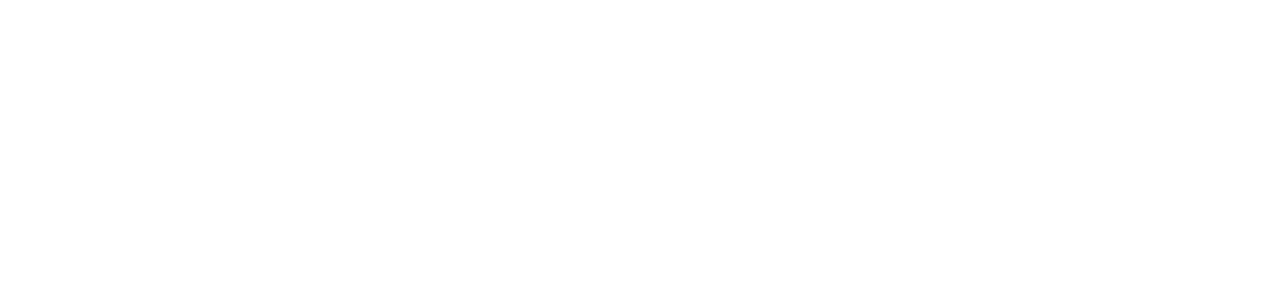
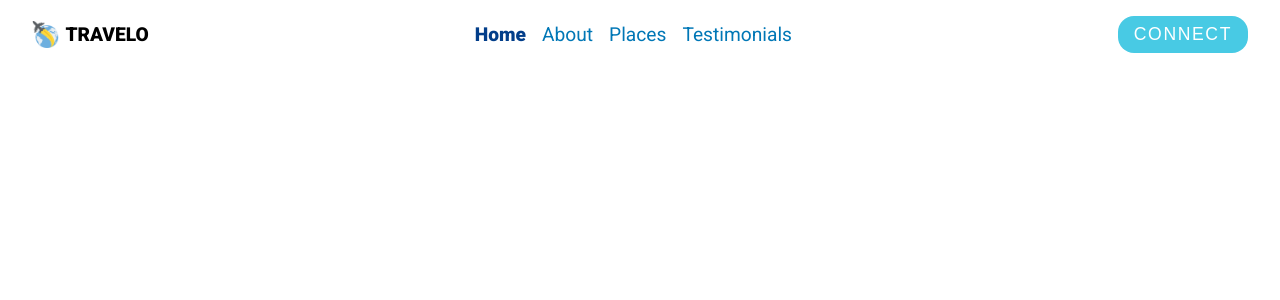
Before and after one commit to GabrielLSobreira/travelo, a Next.js app: page / in a window 1280 px wide. Shown: the top 300 px of the page. Built offline with nearby package versions, Linux system fonts and the light colour scheme.

Commit message:
feat(components): create navbar

```diff
--- /dev/null
+++ b/src/components/Navbar/index.tsx
@@ -0,0 +1,32 @@
+import { Nav } from './styles';
+
+export default function Navbar() {
+  return (
+    <>
+      <Nav>
+        <div className="brand">
+          <div className="container">
+            <img src="/assets/logo.png" alt="Travelo Logo" />
+            Travelo
+          </div>
+          <div className="toggle"></div>
+        </div>
+        <ul>
+          <li>
+            <a href="#home">Home</a>
+          </li>
+          <li>
+            <a href="#about">About</a>
+          </li>
+          <li>
+            <a href="#recommend">Places</a>
+          </li>
+          <li>
+            <a href="#testimonials">Testimonials</a>
+          </li>
+        </ul>
+        <button>Connect</button>
+      </Nav>
+    </>
+  );
+}
--- /dev/null
+++ b/src/components/Navbar/styles.ts
@@ -0,0 +1,61 @@
+import styled from 'styled-components';
+
+export const Nav = styled.nav`
+  display: flex;
+  justify-content: space-between;
+  align-items: center;
+
+  .brand {
+    .container {
+      cursor: pointer;
+      display: flex;
+      justify-content: center;
+      align-items: center;
+      gap: 0 0.4rem;
+      font-size: 1.2rem;
+      font-weight: 900;
+      text-transform: uppercase;
+    }
+
+    .toggle {
+      display: none;
+    }
+  }
+
+  ul {
+    display: flex;
+    gap: 1rem;
+
+    li {
+      a {
+        color: #0077b6;
+        font-size: 1.2rem;
+        transition: 0s ease-in-out;
+        &:hover {
+          color: #023e8a;
+        }
+      }
+      &:first-of-type {
+        a {
+          color: #023e8a;
+          font-weight: 900;
+        }
+      }
+    }
+  }
+
+  button {
+    padding: 0.5rem 1rem;
+    border-radius: 1rem;
+    border: none;
+    color: white;
+    background-color: #48cae4;
+    text-transform: uppercase;
+    font-size: 1.1rem;
+    letter-spacing: 0.1rem;
+    transition: 0.3s ease-in-out;
+    &:hover {
+      background-color: #023e8a;
+    }
+  }
+`;
--- a/src/pages/index.tsx
+++ b/src/pages/index.tsx
@@ -1,14 +1,17 @@
 import Head from 'next/head';
 import type { NextPage } from 'next';
+import Navbar from '../components/Navbar';
 
 const Home: NextPage = () => {
   return (
-    <div>
+    <>
       <Head>
         <title>Travelo</title>
         <link rel="icon" href="/favicon.ico" />
       </Head>
-    </div>
+
+      <Navbar />
+    </>
   );
 };
 
```
